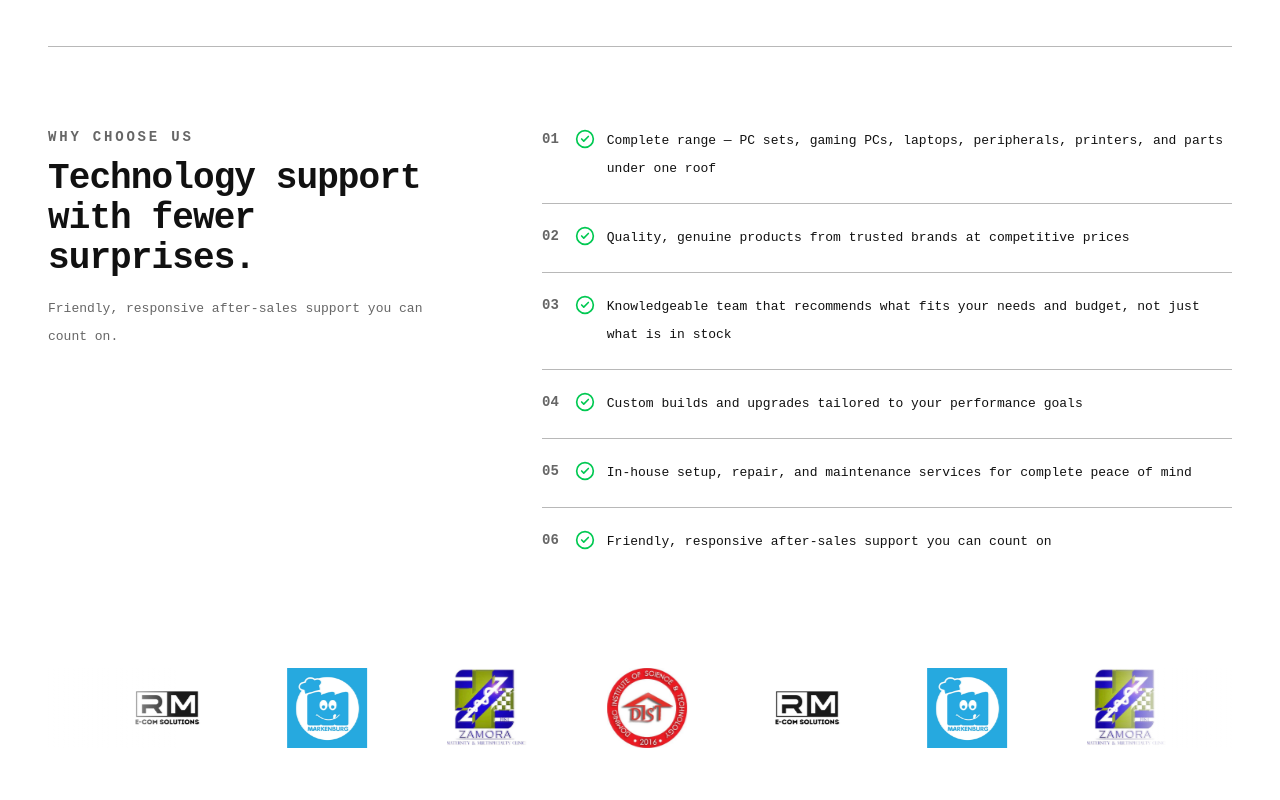
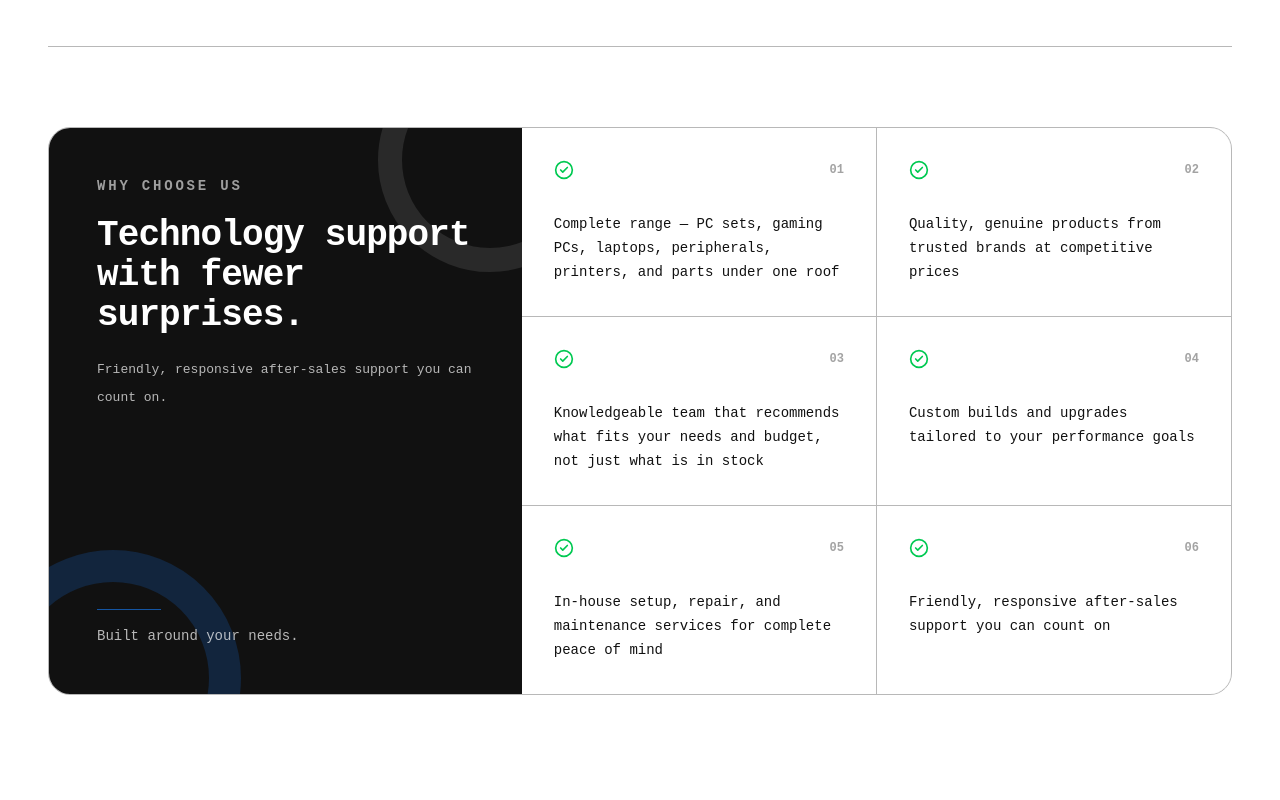
Before and after one commit to rastynkhen18/protechpc, a Next.js app: page / in a window 1280 px wide. Shown: the part 2040-2840 px from the top of the page. Built offline with nearby package versions, Linux system fonts and the light colour scheme.

Commit message:
fix: update the design of why choose us

```diff
--- a/app/page.tsx
+++ b/app/page.tsx
@@ -400,32 +400,48 @@ export default function Home() {
 
           <FadeInOnView>
             <div className="border-t border-border py-16 sm:py-20">
-              <div className="grid gap-10 lg:grid-cols-[0.75fr_1.25fr] lg:gap-20">
-                <div>
-                  <p className="text-sm font-semibold uppercase tracking-[0.2em] text-muted-foreground">
+              <div className="grid overflow-hidden rounded-3xl border border-border bg-muted/30 lg:grid-cols-[0.8fr_1.2fr]">
+                <div className="relative overflow-hidden bg-foreground p-8 text-background sm:p-10 lg:p-12">
+                  <div
+                    aria-hidden="true"
+                    className="absolute -right-20 -top-20 size-56 rounded-full border-[24px] border-background/10"
+                  />
+                  <div
+                    aria-hidden="true"
+                    className="absolute -bottom-28 -left-16 size-64 rounded-full border-[32px] border-primary/30"
+                  />
+                  <div className="relative flex h-full flex-col">
+                    <p className="text-sm font-semibold uppercase tracking-[0.2em] text-background/60">
                       Why Choose Us
                     </p>
-                  <h2 className="mt-3 text-3xl font-semibold tracking-tight sm:text-4xl">
+                    <h2 className="mt-5 max-w-sm text-3xl font-semibold tracking-tight sm:text-4xl">
                       Technology support with fewer surprises.
                     </h2>
-                  <p className="mt-4 max-w-md leading-7 text-muted-foreground">
+                    <p className="mt-5 max-w-md leading-7 text-background/70">
                       Friendly, responsive after-sales support you can count on.
                     </p>
+                    <div className="mt-auto hidden pt-12 sm:block">
+                      <div className="h-px w-16 bg-primary" />
+                      <p className="mt-4 text-sm font-medium text-background/70">
+                        Built around your needs.
+                      </p>
+                    </div>
+                  </div>
                 </div>
 
-                <div className="grid divide-y divide-border">
+                <div className="grid gap-px bg-border sm:grid-cols-2">
                   {benefits.map((benefit, index) => (
                     <div
                       key={benefit}
-                      className="flex items-start gap-4 py-5 first:pt-0 last:pb-0"
+                      className="group bg-background p-6 transition-colors hover:bg-muted/50 sm:p-8"
                     >
-                      <span className="mt-0.5 text-sm font-semibold text-muted-foreground">
+                      <div className="flex items-center justify-between">
+                        <CheckCircle2 className="size-5 text-green-500 transition-transform group-hover:scale-110" />
+                        <span className="font-mono text-xs font-semibold text-muted-foreground/60">
                           {String(index + 1).padStart(2, "0")}
                         </span>
-                      <div className="flex gap-3">
-                        <CheckCircle2 className="mt-0.5 size-5 shrink-0 text-green-500" />
-                        <p className="leading-7">{benefit}</p>
                       </div>
+                      <p className="mt-8 text-sm leading-6">{benefit}</p>
                     </div>
                   ))}
                 </div>
```
Lines whose indentation alone changed are shown as unchanged.
